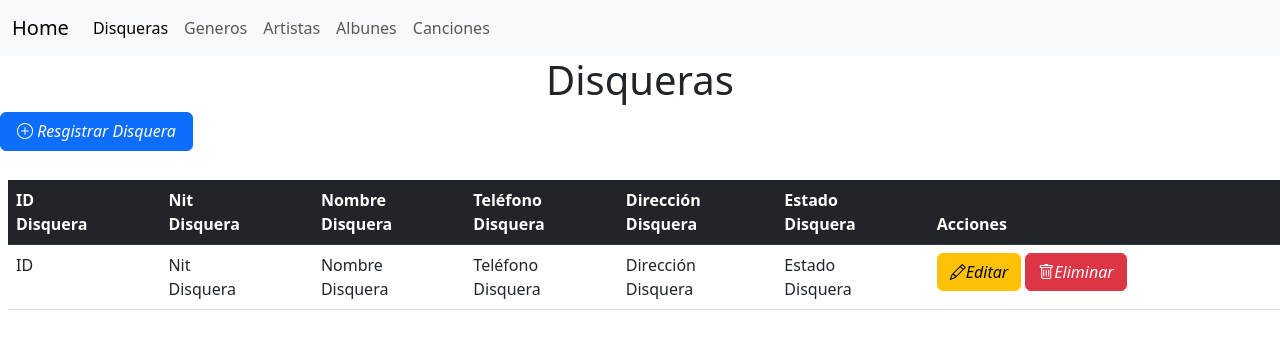
After one commit to Carlosbravo16/Disquera, a Django app: page /disquera in a window 1280 px wide. The commit adds this page. Shown: the top 349 px of the page. Run offline with Django 4.2, Linux system fonts and the light colour scheme.

Commit message:
se creo la carpeta disqueras

```diff
--- /dev/null
+++ b/disqueraCB/templates/disqueras/index.html
@@ -0,0 +1,40 @@
+{% extends 'base.html' %}
+{% block title %} Disqueras | Disqueras {% endblock  %}
+
+{% block contenido %}
+
+<h1 class='text-center'> Disqueras </h1>
+    <div class="mb-2">
+        <a href="{% url 'disquera-add' %}" class="btn btn-primary" style="margin-bottom:0.3rem; padding:0.4rem 1rem;"><i class="bi bi-plus-circle"> Resgistrar Disquera</i></a> <br>
+    </div>
+<div class="table-responsive" style="margin: 1rem 0.5rem; border-radius:5px;">
+    <table class="table">
+        <thead class='table-dark'>
+            <tr>
+                <th>ID <br> Disquera</th>
+                <th>Nit <br> Disquera</th>
+                <th>Nombre <br> Disquera</th>
+                <th>Teléfono <br> Disquera</th>
+                <th>Dirección <br> Disquera</th>
+                <th>Estado <br> Disquera</th>
+                <th>Acciones</th>
+            </tr>
+        </thead>
+
+        <tbod class=''>
+            <td>ID</td>
+            <td>Nit <br> Disquera</td>
+            <td>Nombre <br> Disquera</td>
+            <td>Teléfono <br> Disquera</td>
+            <td>Dirección <br> Disquera</td>
+            <td>Estado <br> Disquera</td>
+            <td>
+                <a href='{% url 'disquera-edit' %}' class='btn btn-warning'><i class="bi bi-pencil">Editar</i></a>
+                <a href='' class='btn btn-danger'><i class="bi bi-trash">Eliminar</i></a>
+            </td>
+        </tbody>
+    </table>
+
+</div>
+
+{% endblock  %}
--- a/disqueraCB/templates/generos/index.html
+++ b/disqueraCB/templates/generos/index.html
@@ -4,9 +4,9 @@
 {% block contenido %}
 
 <h1 class='text-center'> Géneros </h1>
-
-<div class="table-responsive" style="margin:1rem 10rem; border-radius:5px;">
-    <a href="{% url 'genero-add' %}" class="btn btn-primary" style="margin-bottom:0.3rem; padding:0.4rem 1.3rem;"><i class="bi bi-plus-circle"> Resgistrar Género</i></a>
+    <div class="mb-2">
+        <a href="{% url 'genero-add' %}" class="btn btn-primary" style="margin-bottom:0.3rem; padding:0.4rem 1.3rem;"><i class="bi bi-plus-circle"> Resgistrar Género</i></a>
+    </div>
     <table class="table">
         <thead class='table-dark'>
             <tr>
--- a/disqueraCB/urls.py
+++ b/disqueraCB/urls.py
@@ -15,4 +15,9 @@ urlpatterns = [
     path('album',views.album,name='album'),
     path('album/add',views.addalbum,name='album-add'),
     path('album/edit',views.editalbum,name='album-edit'),
+
+
+    path('disquera', views.disquera, name='disquera'),
+    path('disquera/add', views.adddisquera, name='disquera-add'),
+    path('disquera/edit', views.editdisquera, name='disquera-edit'),
 ]
--- a/disqueraCB/views.py
+++ b/disqueraCB/views.py
@@ -25,3 +25,10 @@ def addalbum(request):
     return render(request, 'albunes/crear.html')
 def editalbum(request):
     return render(request, 'albunes/editar.html')
+
+def disquera(request):#Vista inicio disquera
+    return render(request, 'disqueras/index.html')
+def adddisquera(request):
+    return render(request, 'disqueras/crear.html')
+def editdisquera(request):
+    return render(request, 'disqueras/editar.html')
```
Also changed, not shown: disqueraCB/templates/disqueras/crear.html (added, +10 -0 lines), disqueraCB/templates/disqueras/editar.html (added, +9 -0 lines), disqueraCB/templates/disqueras/form.html (added, +29 -0 lines).
